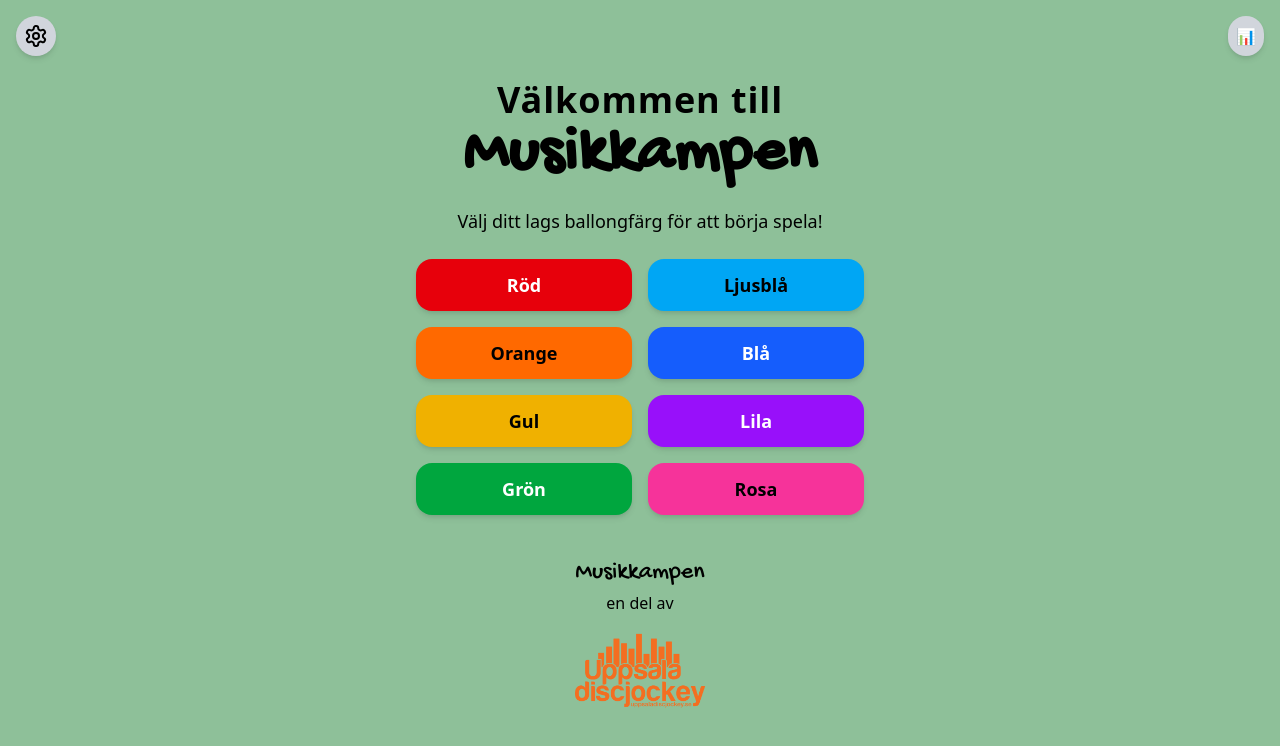
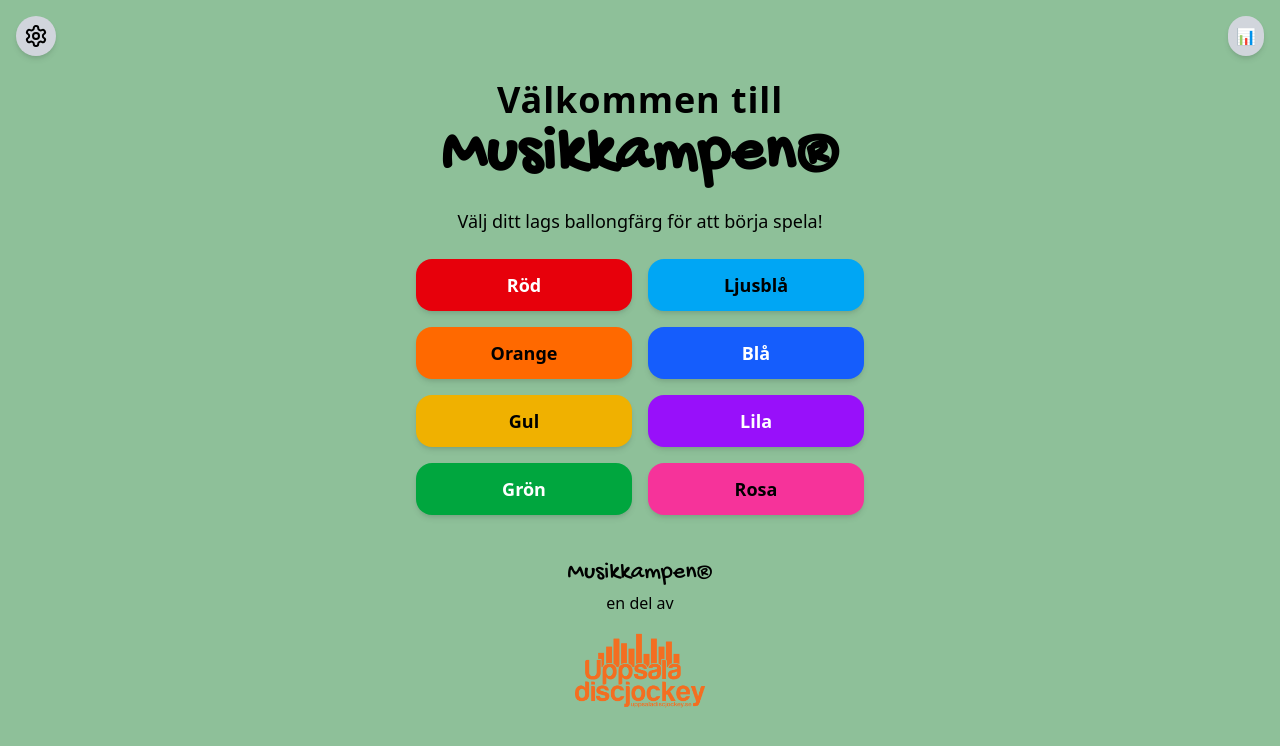
Before and after one commit to Kodstudion/quiz_answer_app, a React (Vite) app in the folder musicbattle/: page / in a window 1280 px wide. Shown: the top 746 px of the page. Built offline with nearby package versions, Linux system fonts and the light colour scheme; no server answers.

Commit message:
Add text field and trade mark symbol

```diff
--- a/musicbattle/index.html
+++ b/musicbattle/index.html
@@ -8,7 +8,7 @@
       rel="stylesheet"
     />
     <meta name="viewport" content="width=device-width, initial-scale=1.0" />
-    <title>Musikkampen</title>
+    <title>Musikkampen®</title>
     <meta name="google" content="notranslate" />
   </head>
   <body>
--- a/musicbattle/src/components/ClickHistory.tsx
+++ b/musicbattle/src/components/ClickHistory.tsx
@@ -2,6 +2,7 @@ import React from "react";
 
 interface ClickEntry {
   team: string;
+  answer?: string;
 }
 
 interface ClickHistoryProps {
@@ -10,21 +11,25 @@ interface ClickHistoryProps {
 
 const ClickHistory: React.FC<ClickHistoryProps> = ({ clicks }) => {
   return (
-    <div className="mt-10 w-full max-w-xs mx-auto z-1">
+    <div className="mt-10 w-full max-w-2xl mx-auto z-1">
       <h2 className="text-xl font-semibold mb-2 text-center">📋 Resultat</h2>
       <table className="w-full bg-white rounded-lg shadow-md">
         <thead className="bg-gray-300">
           <tr>
-            <th className="py-2 px-4 text-left">Ordning</th>
             <th className="py-2 px-4 text-left">Lag</th>
+            <th className="py-2 px-4 text-left">Svar</th>
           </tr>
         </thead>
         <tbody>
           {clicks.length > 0 ? (
             clicks.map((click, index) => (
               <tr key={index} className="border-t border-gray-300">
-                <td className="py-2 px-4">{index + 1}</td>
-                <td className="py-2 px-4">{click.team}</td>
+                <td className="py-2 px-4 align-top whitespace-nowrap">
+                  {click.team}
+                </td>
+                <td className="py-2 px-4 align-top break-words">
+                  {click.answer || ""}
+                </td>
               </tr>
             ))
           ) : (
--- a/musicbattle/src/pages/AdminPage.tsx
+++ b/musicbattle/src/pages/AdminPage.tsx
@@ -14,7 +14,8 @@ type ButtonMode = "inactive" | "single-press" | "multi-press";
 
 interface ClickEntry {
   team: string;
-  timestamp: string;
+  answer?: string;
+  timestamp?: string;
 }
 
 const AdminPage: React.FC = () => {
@@ -84,7 +85,7 @@ const AdminPage: React.FC = () => {
           rel="noopener noreferrer"
           className="w-20 ml-auto"
         >
-          <img src={Logo} alt="Musikkampen Logo" />
+          <img src={Logo} alt="Musikkampen® Logo" />
         </a>
       </div>
 
@@ -117,6 +118,8 @@ const AdminPage: React.FC = () => {
 
         {/* Visa historik över klick */}
         <ClickHistory clicks={clicks} />
+
+        {/* Varumärke i rubriksektion (om vi behöver visa texten här) */}
         <VersionInfo />
       </div>
     </div>
--- a/musicbattle/src/pages/DashboardPage.tsx
+++ b/musicbattle/src/pages/DashboardPage.tsx
@@ -131,13 +131,13 @@ const DashboardPage: React.FC = () => {
       {/* Loggan högst upp
       <img src={Logo} alt="Uppsala discjockey Logo" className="w-40 mb-6" /> */}
       <h1 className="text-4xl font-extrabold mb-4 text-center tracking-wide">
-        <span className="musikkampen-title">Musikkampen</span>
+        <span className="musikkampen-title">Musikkampen®</span>
       </h1>
       <FastestTeamDisplay fastestTeam={fastestTeam} />
       {showResults && <ClickHistory clicks={clicks} />}{" "}
       {/* Visa resultatlistan endast om showResults är true */}
       <p className="mt-10 text-center">
-        <span className="musikkampen-normal">Musikkampen</span>
+        <span className="musikkampen-normal">Musikkampen®</span>
         <br />
         en del av
       </p>
--- a/musicbattle/src/pages/HomePage.tsx
+++ b/musicbattle/src/pages/HomePage.tsx
@@ -33,7 +33,7 @@ const Home: React.FC = () => {
       <h1 className="text-4xl font-extrabold mb-4 text-center tracking-wide">
         Välkommen till
         <br />
-        <span className="musikkampen-title">Musikkampen</span>
+        <span className="musikkampen-title">Musikkampen®</span>
       </h1>
       <p className="text-lg text-center mb-6">
         Välj ditt lags ballongfärg för att börja spela!
@@ -53,7 +53,7 @@ const Home: React.FC = () => {
         ))}
       </div>
       <p className="mt-10 text-center">
-        <span className="musikkampen-normal">Musikkampen</span>
+        <span className="musikkampen-normal">Musikkampen®</span>
         <br />
         en del av
       </p>
--- a/musicbattle/src/pages/TeamPage.tsx
+++ b/musicbattle/src/pages/TeamPage.tsx
@@ -1,6 +1,6 @@
 import React, { useState, useEffect, useCallback } from "react";
 import { useParams } from "react-router-dom";
-import { ref, onValue, push } from "firebase/database";
+import { ref, onValue, push, set } from "firebase/database";
 import { database } from "../firebaseConfig";
 import { teams } from "../constants/teamConfig";
 import { throttle } from "lodash";
@@ -11,13 +11,16 @@ type ButtonMode = "inactive" | "single-press" | "multi-press";
 
 interface ClickEntry {
   team: string;
-  timestamp: string;
+  answer?: string;
+  timestamp?: string;
 }
 
 const TeamPage: React.FC = () => {
   const { teamName } = useParams<{ teamName: string }>();
   const [buttonMode, setButtonMode] = useState<ButtonMode>("inactive");
   const [isPressed, setIsPressed] = useState(false);
+  const [answerText, setAnswerText] = useState<string>("");
+  const [firstClick, setFirstClick] = useState<ClickEntry | null>(null);
 
   const currentTeam =
     teams.find((team) => team.name.toLowerCase() === teamName?.toLowerCase()) ||
@@ -38,11 +41,27 @@ const TeamPage: React.FC = () => {
         const data = snapshot.val();
         const clicksData = data ? (Object.values(data) as ClickEntry[]) : [];
 
+        // Bestäm första klicket (om något) – antas vara första objektet
+        const first =
+          clicksData.length > 0 ? (clicksData[0] as ClickEntry) : null;
+        setFirstClick(first);
+
         if (buttonMode === "single-press") {
           const hasTeamClicked = clicksData.some(
             (click) => click.team === currentTeam.displayName
           );
           setIsPressed(hasTeamClicked);
+
+          // Om någon (kanske annat lag) redan klickat först,
+          // synka textfältet till det svaret
+          if (first && first.answer !== undefined) {
+            setAnswerText(first.answer || "");
+          }
+        } else if (buttonMode === "inactive") {
+          // Håll inputen i synk med första svar även i inaktivt läge om det finns
+          if (first && first.answer !== undefined) {
+            setAnswerText(first.answer || "");
+          }
         }
       }, 300)
     );
@@ -63,6 +82,14 @@ const TeamPage: React.FC = () => {
     const clickRef = ref(database, `clicks`);
     push(clickRef, {
       team,
+      answer: answerText,
+    });
+
+    // Skriv/synka lagets aktuella svar under answers/{team}
+    const teamAnswerRef = ref(database, `answers/${team}`);
+    set(teamAnswerRef, {
+      team,
+      answer: answerText,
     });
 
     // Hantera single-press
@@ -89,7 +116,7 @@ const TeamPage: React.FC = () => {
           rel="noopener noreferrer"
           className="w-20 ml-auto"
         >
-          <img src={Logo} alt="Musikkampen Logo" />{" "}
+          <img src={Logo} alt="Musikkampen® Logo" />{" "}
         </a>
       </div>
 
@@ -99,6 +126,22 @@ const TeamPage: React.FC = () => {
           Lag: {currentTeam.displayName}
         </h1>
 
+        {/* Interaktionssektion fixerad/sticky nära botten så den syns över tangentbordet */}
+        <div className="w-full max-w-md mt-auto sticky bottom-0 pb-[env(safe-area-inset-bottom)]">
+          <div className="flex flex-col items-center gap-4 bg-transparent pb-4">
+            <input
+              type="text"
+              inputMode="text"
+              className="w-full px-4 py-3 rounded-lg border border-gray-300 shadow-sm focus:outline-none focus:ring-2 focus:ring-offset-0 focus:ring-gray-400 text-lg"
+              placeholder="Skriv ert svar här..."
+              value={answerText}
+              onChange={(e) => setAnswerText(e.target.value)}
+              disabled={
+                buttonMode === "inactive" ||
+                (buttonMode === "single-press" && !!firstClick)
+              }
+            />
+
             <TeamButton
               isPressed={isPressed}
               buttonMode={buttonMode}
@@ -106,7 +149,11 @@ const TeamPage: React.FC = () => {
               teamButtonPressedColor={currentTeam.teamButtonPressedColor}
               onClick={handleButtonPress}
               teamName={currentTeam.displayName}
+              width="w-44 md:w-56"
+              height="h-44 md:h-56"
             />
+          </div>
+        </div>
       </div>
     </div>
   );
```
Lines whose indentation alone changed are shown as unchanged.
